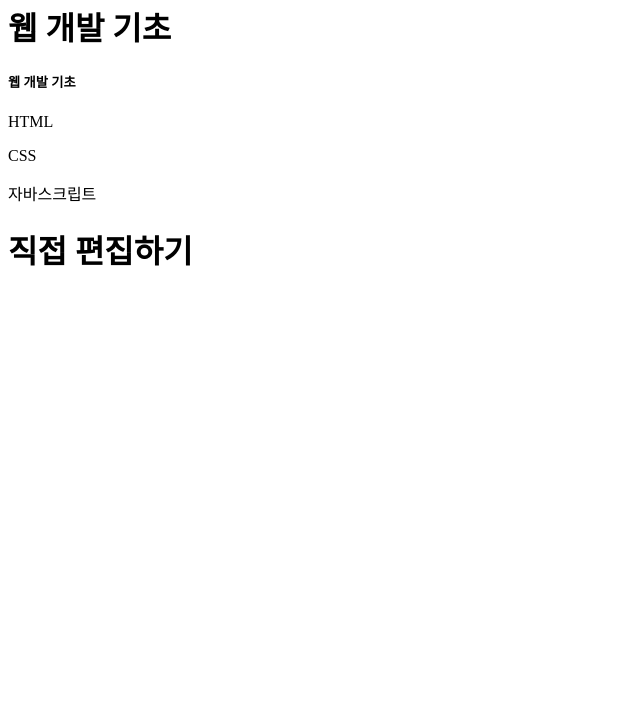
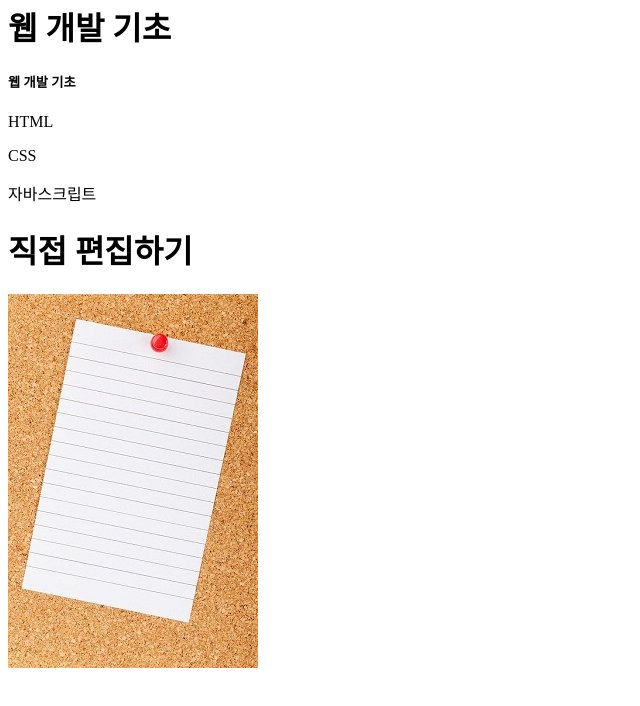
Before and after one commit to choisoojang/introduce, a plain HTML site: page index.html in a window 1280 px wide. Shown: the part 46-752 px from the top of the page, without its empty margins (0-640 px from the left). Drawn offline with Linux system fonts and the light colour scheme.

Commit message:
Update index.html

```diff
--- a/index.html
+++ b/index.html
@@ -12,5 +12,6 @@
     <p>CSS</p>
     <p>자바스크립트</p>
     <h1>직접 편집하기</h1>
+    <img src= "notice.jpg">
   </body>
 </html>
```
